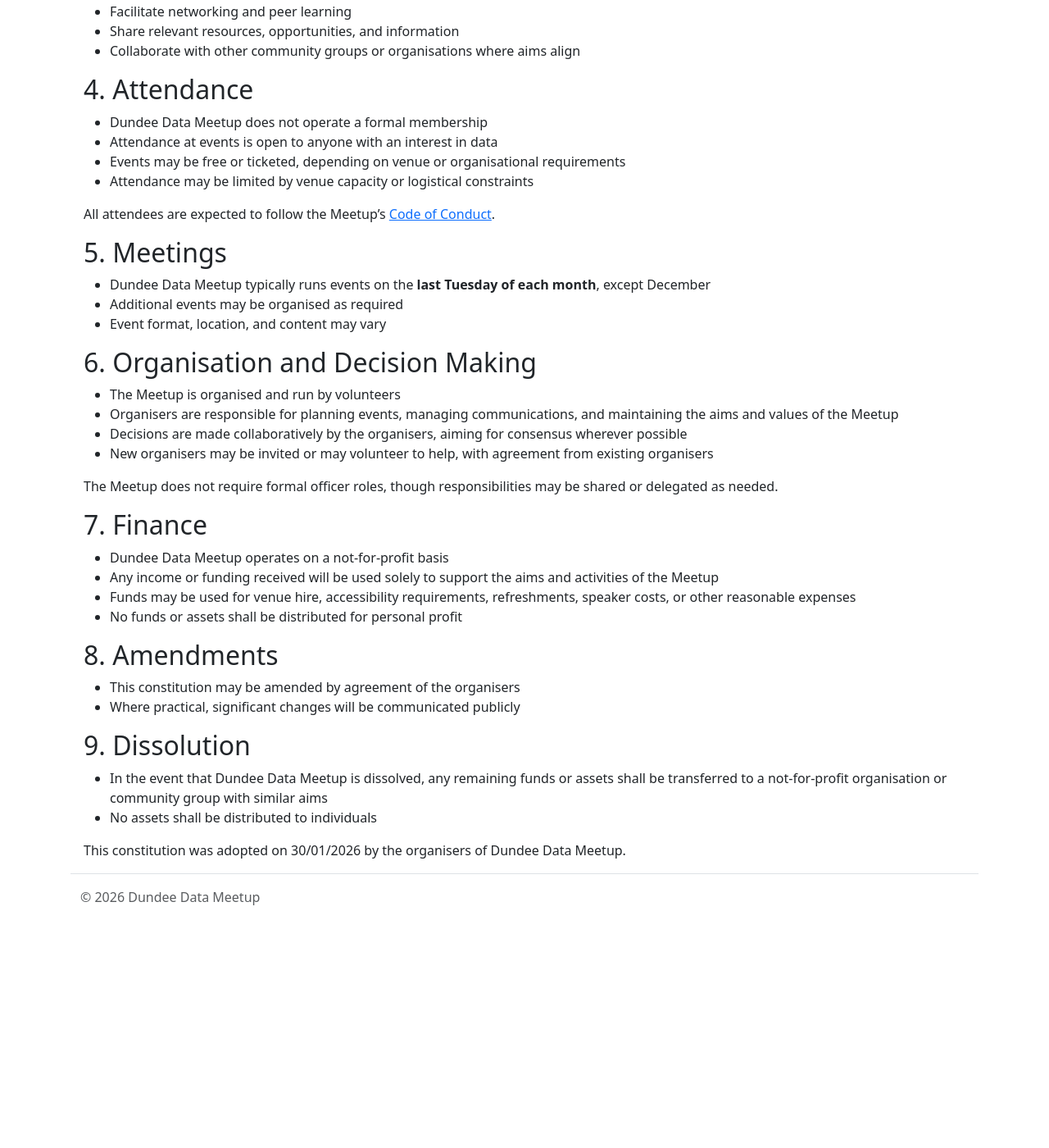
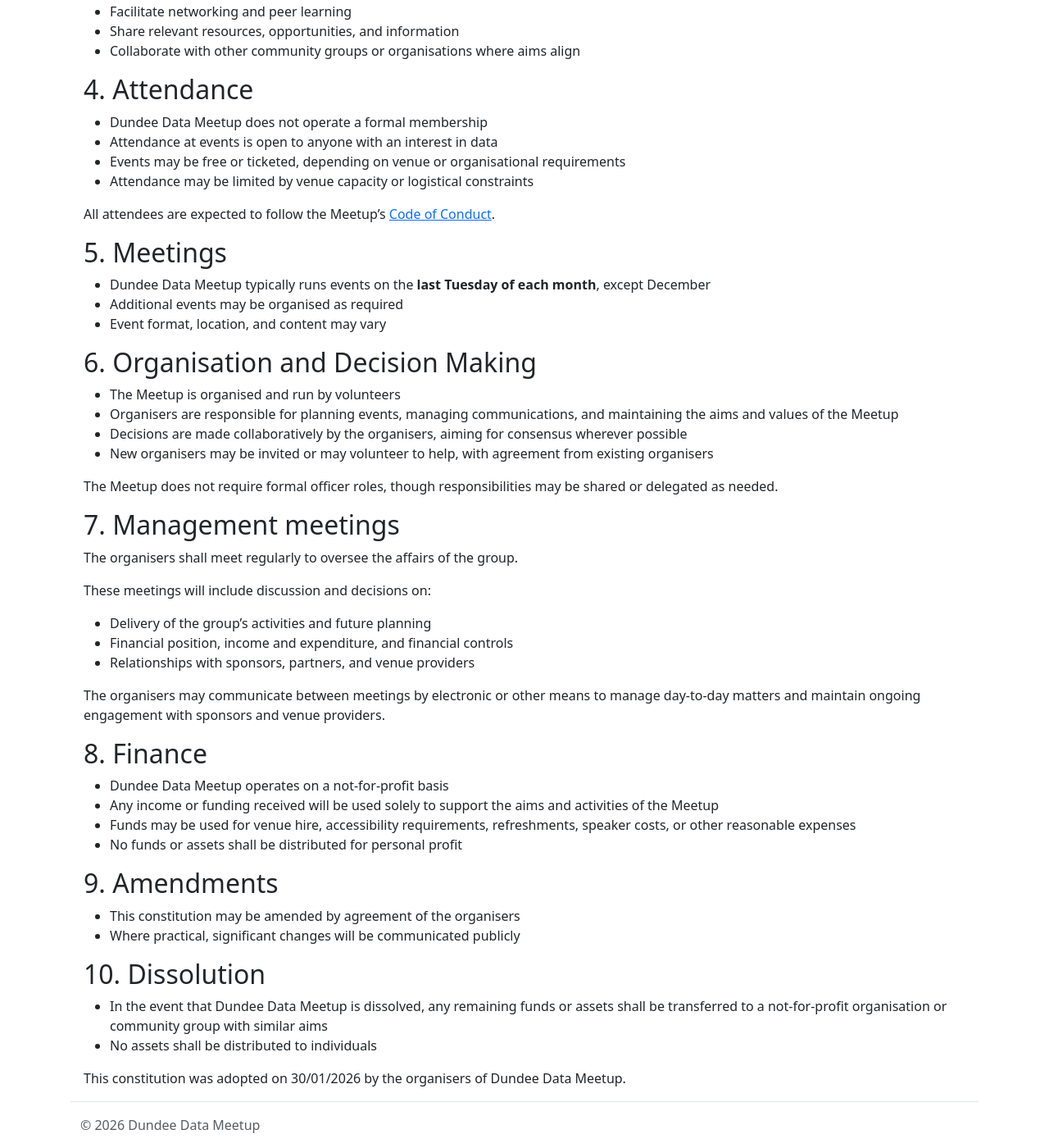
Before and after one commit to DundeeDataMeetup/dundeedatameetup.github.io, a Jekyll site: the page built from governance/constitution.md, in a window 1280 px wide and 1400 px high, scrolled down 661 px. Shown: the whole window at 82% size. Built offline with Jekyll 4.4.1, drawn with Linux system fonts in a browser that asks for light colours; before the commit the page ends 1783 px from its top, so only the background shows below that.

Commit message:
chore: Update constitution based on organiser feedback

```diff
--- a/governance/constitution.md
+++ b/governance/constitution.md
@@ -55,19 +55,30 @@
 
 The Meetup does not require formal officer roles, though responsibilities may be shared or delegated as needed.
 
-## 7. Finance
+## 7. Management meetings
+The organisers shall meet regularly to oversee the affairs of the group.
+
+These meetings will include discussion and decisions on:
+
+- Delivery of the group’s activities and future planning
+- Financial position, income and expenditure, and financial controls
+- Relationships with sponsors, partners, and venue providers
+
+The organisers may communicate between meetings by electronic or other means to manage day-to-day matters and maintain ongoing engagement with sponsors and venue providers.
+
+## 8. Finance
 
 - Dundee Data Meetup operates on a not-for-profit basis
 - Any income or funding received will be used solely to support the aims and activities of the Meetup
 - Funds may be used for venue hire, accessibility requirements, refreshments, speaker costs, or other reasonable expenses
 - No funds or assets shall be distributed for personal profit
 
-## 8. Amendments
+## 9. Amendments
 
 - This constitution may be amended by agreement of the organisers
 - Where practical, significant changes will be communicated publicly
 
-## 9. Dissolution
+## 10. Dissolution
 
 - In the event that Dundee Data Meetup is dissolved, any remaining funds or assets shall be transferred to a not-for-profit organisation or community group with similar aims
 - No assets shall be distributed to individuals
```
